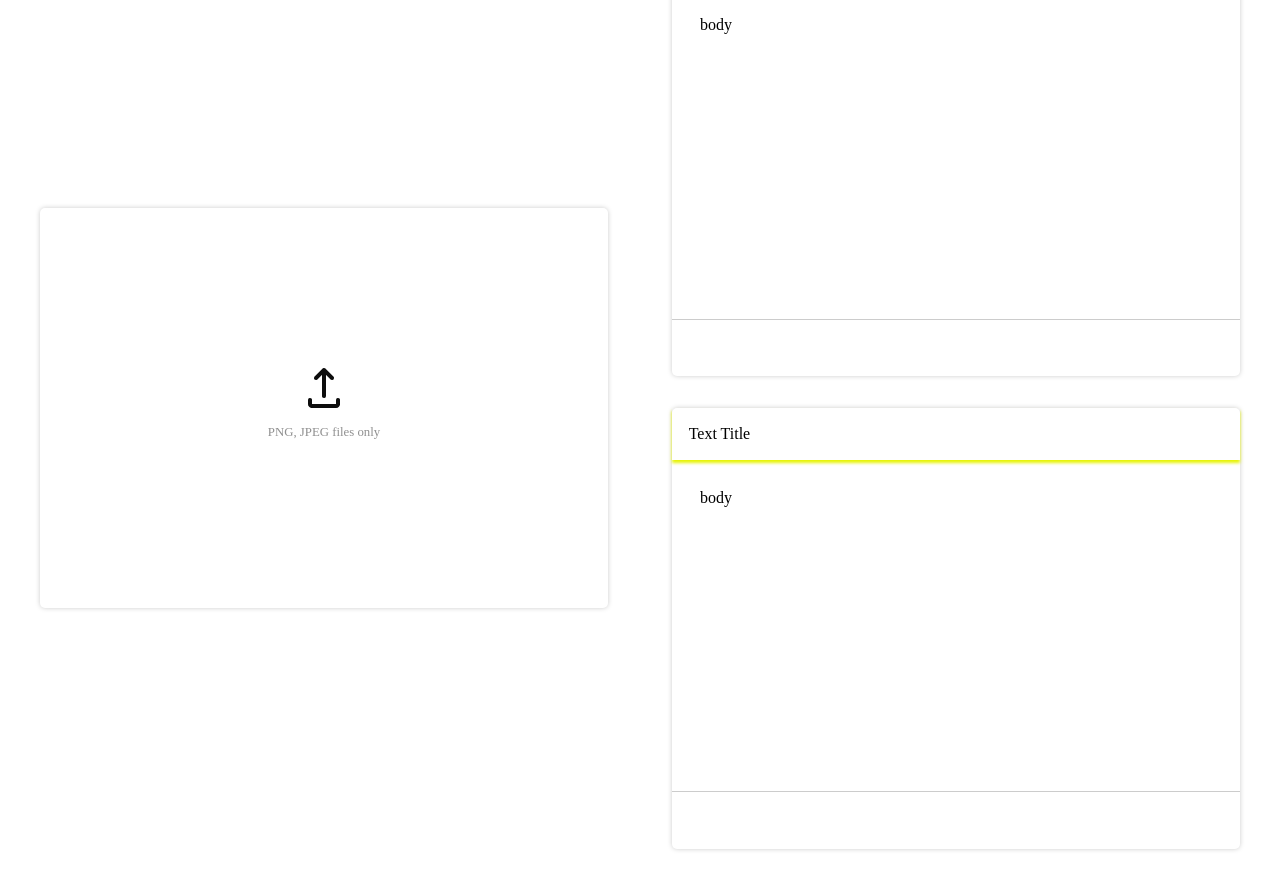
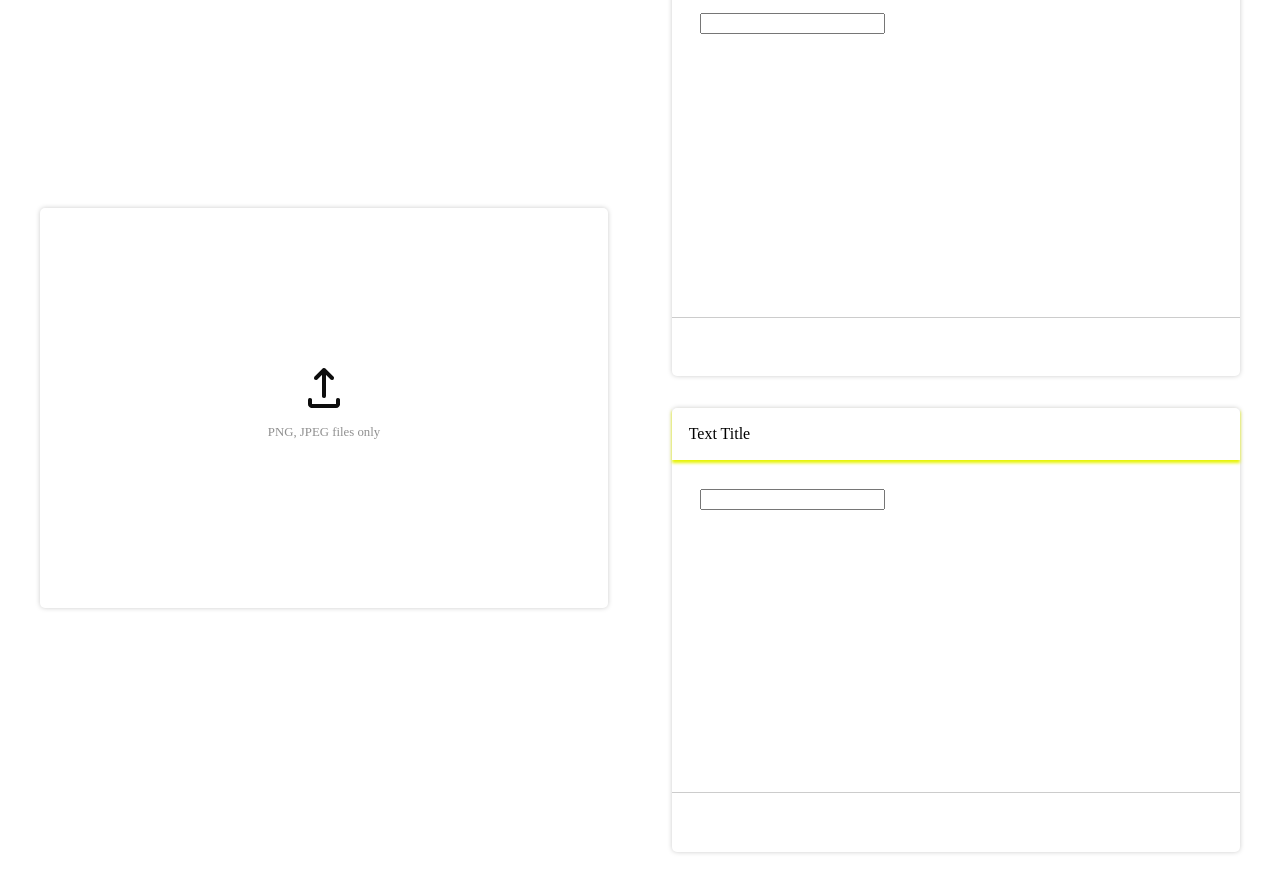
Before and after one commit to caboose1183/coding_exercise, a React (Vite) app: page / in a window 1280 px wide. Shown: the top 892 px of the page. Built offline with nearby package versions, Linux system fonts and the light colour scheme.

Commit message:
added simple input form for text box

```diff
--- a/src/App.jsx
+++ b/src/App.jsx
@@ -1,7 +1,9 @@
 import { useState, useRef, useEffect } from "react";
 import "./App.css";
+import "./assets/symbols/uploadIndicator.png";
+
 import ImageUpload from "./assets/components/ImageUpload";
-import "./assets/symbols/uploadIndicator.png";
+import TextBox from "./assets/components/TextBox";
 
 function App() {
   // Image upload hooks section
@@ -32,18 +34,10 @@ function App() {
         preview={preview}
       />
 
+
       <section className="text-container">
-        <div className="text-box">
-          <article className="text-title">Text Title</article>
-          <article className="text-body">body</article>
-          <article className="text-footer"></article>
-        </div>
-
-        <div className="text-box">
-          <article className="text-title">Text Title</article>
-          <article className="text-body">body</article>
-          <article className="text-footer"></article>
-        </div>
+        <TextBox />
+        <TextBox />
       </section>
     </div>
   );
--- a/src/assets/components/TextBox.jsx
+++ b/src/assets/components/TextBox.jsx
@@ -1,3 +1,28 @@
-export default function TextBox () {
+import { useState } from "react";
 
+export default function TextBox() {
+  const [text, setText] = useState({});
+  const handleTextChange = function (event) {
+    const name = event.target.name;
+    const value = event.target.value;
+    setText(values => ({...values, [name]: value}))
+  };
+
+  return (
+    <div className="text-box">
+      <article className="text-title">Text Title</article>
+      <article className="text-body">
+    <form>
+      <input type="text"
+      name="textbox1"
+      value={text.name}
+      onChange={handleTextChange}
+      >
+      </input>
+    </form>
+
+      </article>
+      <article className="text-footer"></article>
+    </div>
+  );
 }
```
